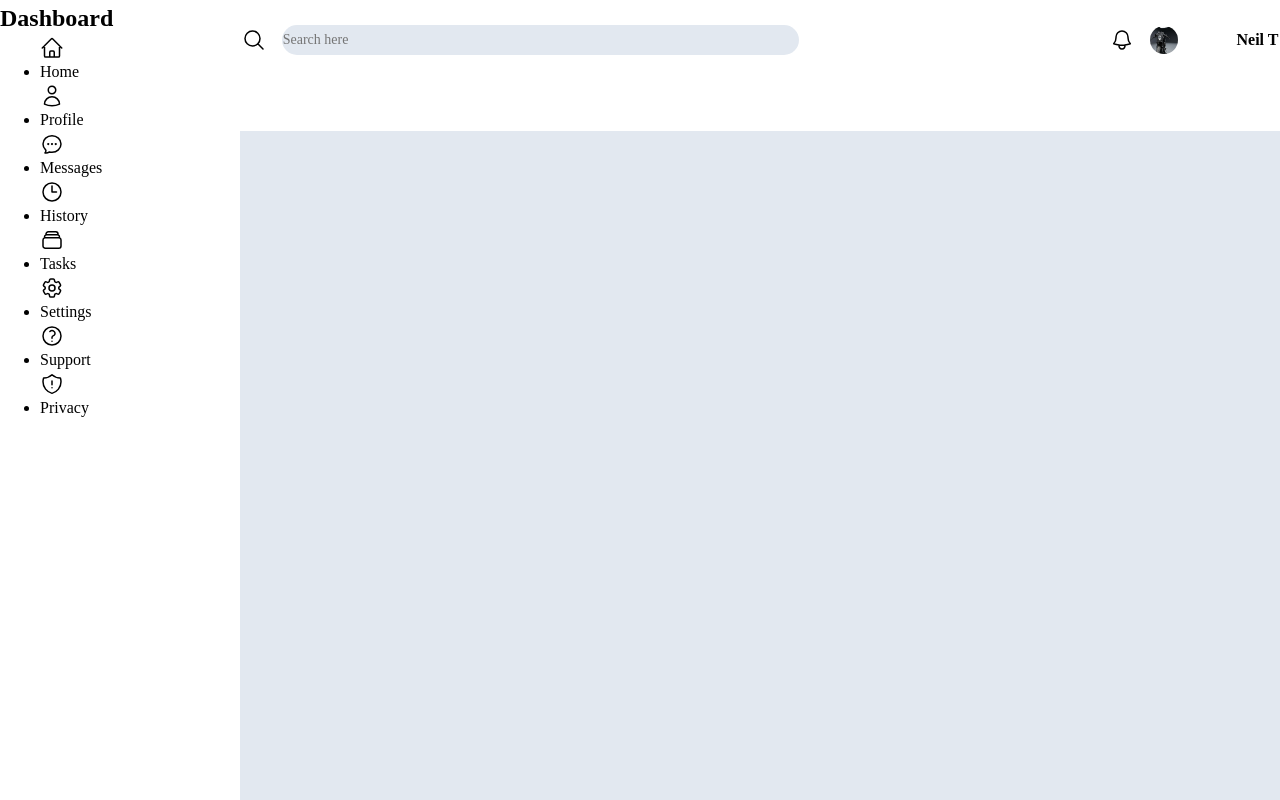
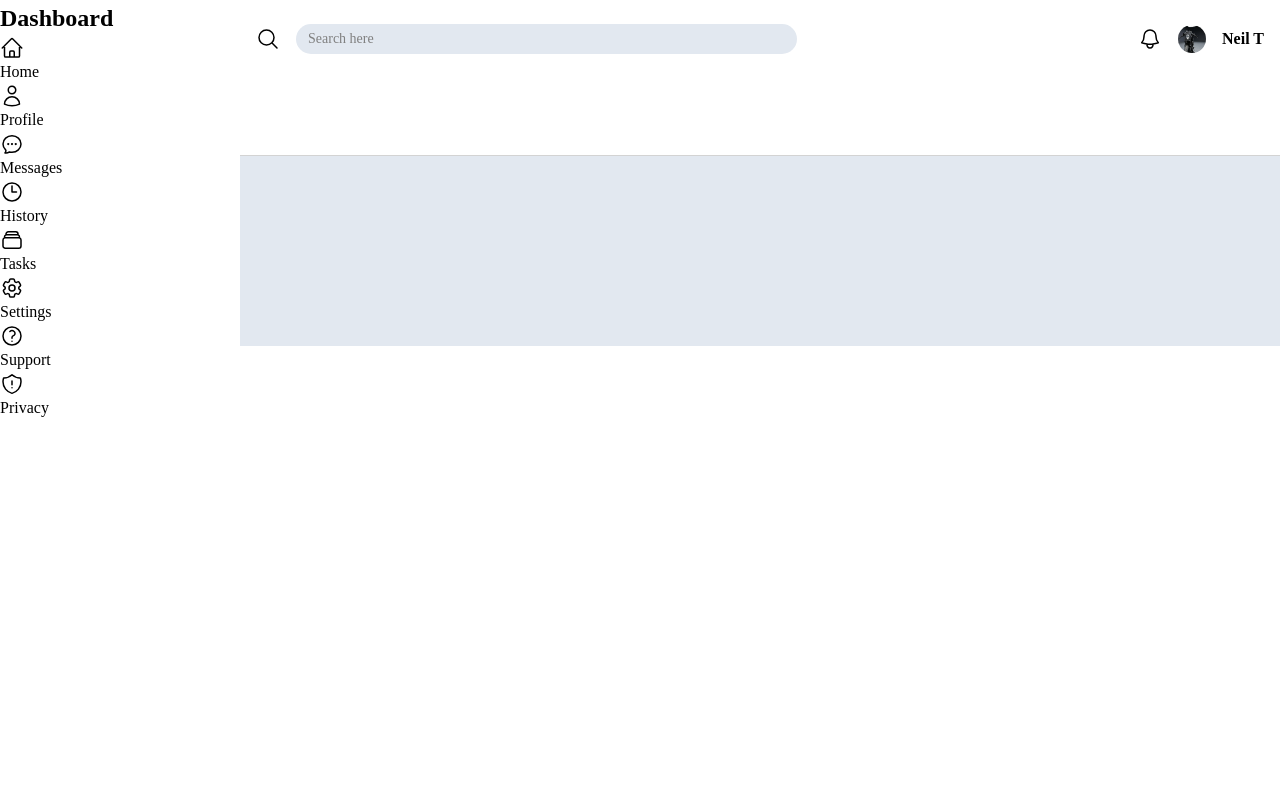
Before and after one commit to nbwedev/the-odin-project, a plain HTML site: page full-stack-javascript/fullstack-01-intermediate-html-css/07-admin-dashboard/index.html in a window 1280 px wide. Drawn offline with Linux system fonts and the light colour scheme.

Commit message:
feat: add header CSS props

```diff
--- a/full-stack-javascript/fullstack-01-intermediate-html-css/07-admin-dashboard/style.css
+++ b/full-stack-javascript/fullstack-01-intermediate-html-css/07-admin-dashboard/style.css
@@ -94,17 +94,63 @@ body {
     "aside main"
     "aside main"
     "aside footer";
-  background-color: var(--gray-background-color);
+  background-color: var(--white-background-color);
 }
+
+/* MISC . TODO: revise */
+
+p {
+  font-size: 0.875rem;
+}
+
+ul {
+  padding: 0;
+  list-style-type: none;
+}
+
+a {
+  text-decoration: none;
+  color: black;
+}
+
+svg {
+  width: 24px;
+  height: 24px;
+}
+
+svg,
+button {
+  cursor: pointer;
+  transition: opacity 0.3s ease;
+}
+
+button:hover {
+  opacity: 0.8;
+}
+
+img {
+  width: 28px;
+  height: 28px;
+  border-radius: 50%;
+}
+/* end if MISC */
 
 /* Grid-based positioning layout */
 header {
+  grid-area: header;
   display: grid;
-  grid-area: header;
-  background-color: var(--white-background-color);
+  grid-template-rows: repeat(2, 1fr);
+  border-bottom: 1px solid lightgray;
 }
 
 /* Header styles */
+header > div {
+  padding: 0 1rem;
+  display: grid;
+  grid-template-columns: repeat(2, 1fr);
+  gap: 4rem;
+}
+
 header .header_top {
   height: 100%;
   display: grid;
@@ -112,20 +158,15 @@ header .header_top {
   align-items: center;
 }
 
-header > div {
-  padding: 0.1rem;
-  gap: 4rem;
-}
-
-header .header_top .header_search-bar {
+.header_top .header_search-bar {
   display: grid;
   grid-template-columns: 24px 1fr;
   gap: 1rem;
   align-items: center;
 }
 
-header .header_top .header_search-bar input {
-  padding: 0.07rem;
+.header_top .header_search-bar input {
+  padding: 0 0.75rem;
   height: 30px;
   width: 75%;
   border: none;
@@ -134,17 +175,28 @@ header .header_top .header_search-bar input {
   background: var(--gray-background-color);
 }
 
-header .header_top .header_profile {
+.header_top .header_search-bar input::placeholder {
+  color: gray;
+}
+
+.header_top .header_profile {
   display: grid;
-  grid-template-columns: repeat(2, 1fr) 3fr;
+  grid-template-columns: repeat(2, 1fr) auto;
   justify-self: end;
   justify-items: end;
   align-items: center;
   gap: 1rem;
 }
 
-header .header_top .header_profile h3 {
+.header_top .header_profile h3 {
   font-size: 1rem;
+}
+
+.header_bottom {
+  padding: 0 1rem 1rem;
+  display: grid;
+  grid-template-columns: repeat(2, 1fr);
+  align-items: center;
 }
 
 /* End of header */
```
